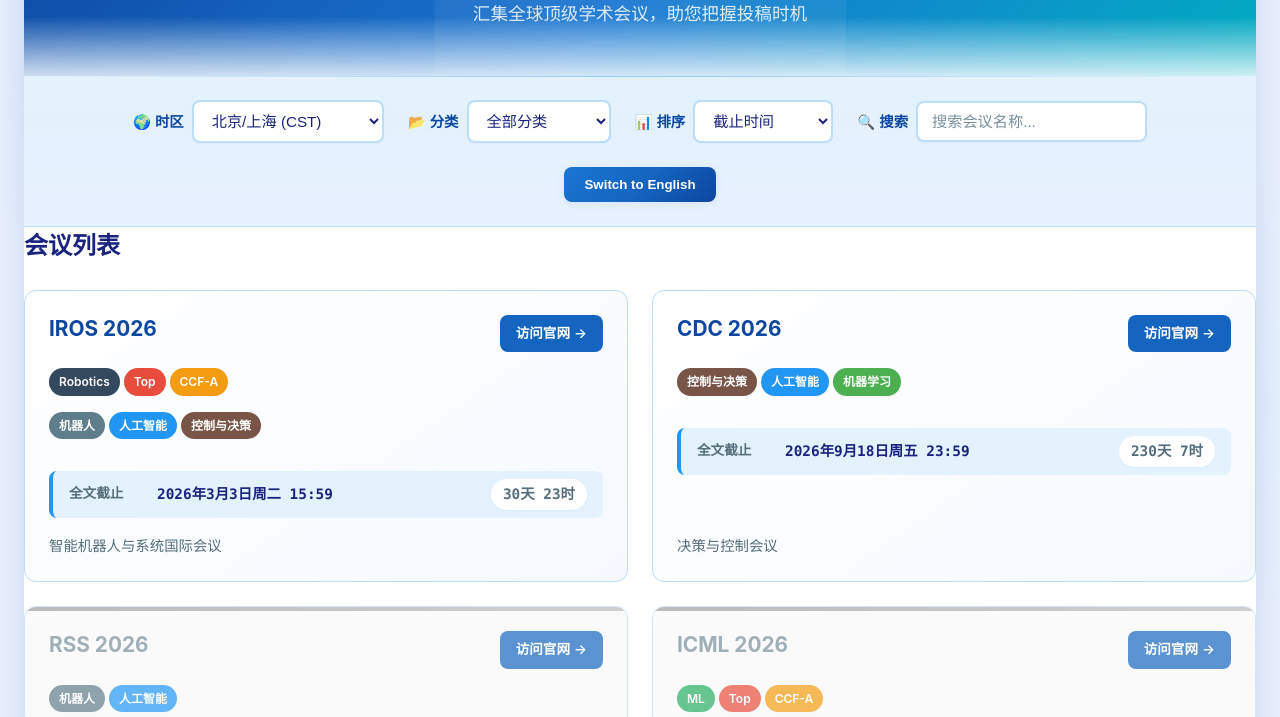
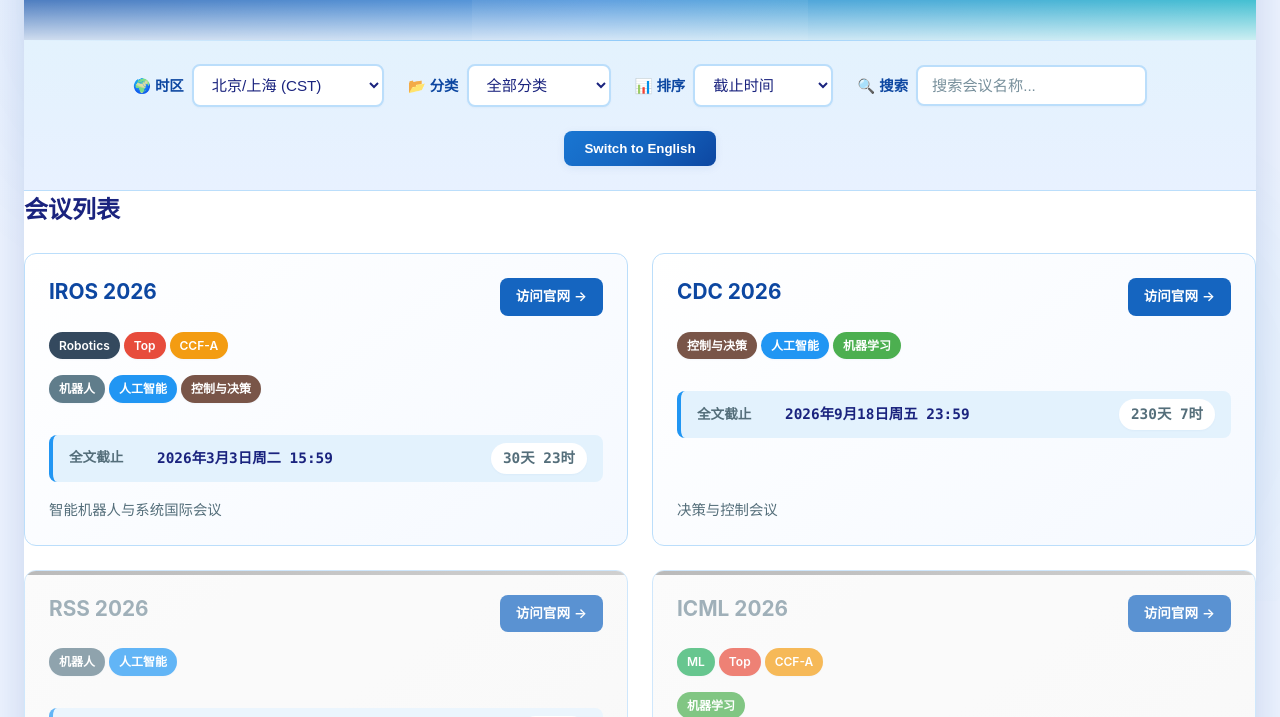
Before and after one commit to Atticlmr/web-ddl, a website built with Vite: page index.html in a window 1280 px wide. Shown: the part 199-916 px from the top of the page. Built offline with nearby package versions, Linux system fonts and the light colour scheme.

Commit message:
release v0.0.1

```diff
--- a/index.html
+++ b/index.html
@@ -21,7 +21,6 @@
     <!-- 页头 -->
     <header class="app-header">
       <h1 data-i18n="mainTitle">学术会议投稿截止时间参考</h1>
-      <p class="subtitle" data-i18n="subtitle">汇集全球顶级学术会议，助您把握投稿时机</p>
     </header>
 
     <!-- 控制面板 -->
```
